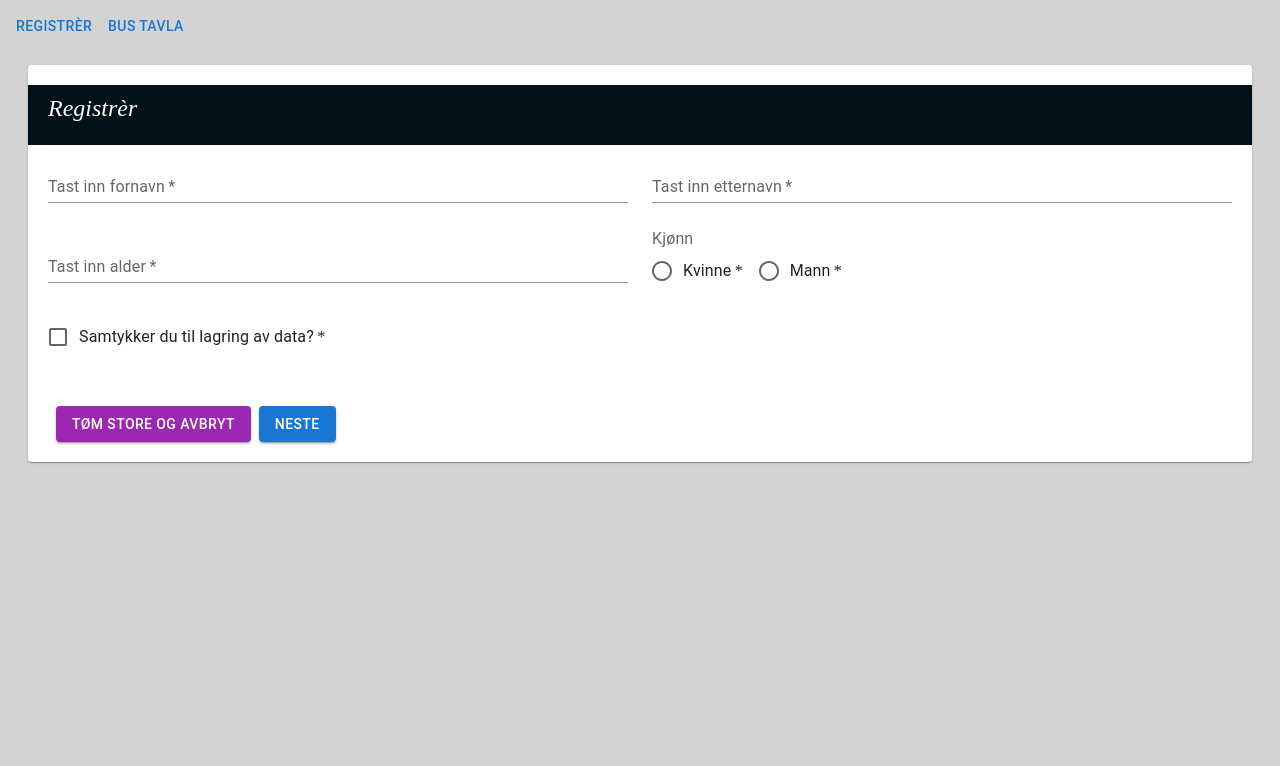
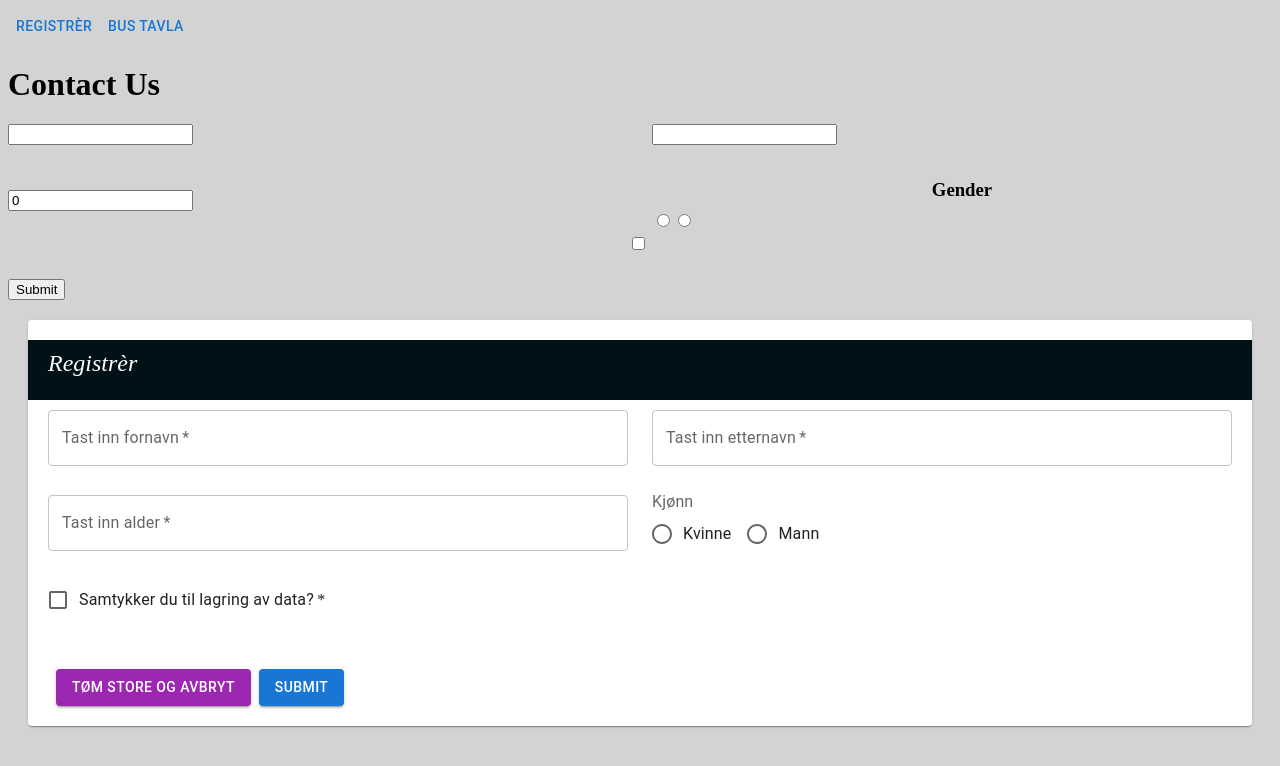
Before and after one commit to Ailol/typescript-react, a React (Create React App) app: page / in a window 1280 px wide. Shown: the top 766 px of the page. Built offline with nearby package versions, Linux system fonts and the light colour scheme.

Commit message:
added formik

```diff
--- a/src/App.tsx
+++ b/src/App.tsx
@@ -2,8 +2,9 @@ import React, { useState } from "react";
 import "./assets/App.css";
 import "./assets/Form.css";
 import { Button } from "@mui/material";
-import BusTable from "./components/BusTable";
-import RegisterForm from "./components/RegisterForm";
+import BusTable from "./components/Bus/BusTable";
+import RegisterForm from "./components/Form/RegisterForm";
+import Register from "./components/Form/Register";
 
 const App: React.FC = () => {
     const [tabBus, setBusTab] = useState<boolean>(false);
@@ -12,7 +13,7 @@ const App: React.FC = () => {
         <div className="container">
             <Button onClick={() => setBusTab(false)}> Registrèr</Button>
             <Button onClick={() => setBusTab(true)}> Bus tavla</Button>
-
+            <Register />
             {!tabBus ? <RegisterForm /> : <BusTable />}
         </div>
     );
--- a/src/assets/Form.css
+++ b/src/assets/Form.css
@@ -1,5 +1,4 @@
 .form__style {
-    /* width: 350px; */
     width: 100%;
     display: flex;
     align-items: center;
--- a/src/components/FormGrid.tsx
+++ b/src/components/Form/FormGrid.tsx
@@ -3,21 +3,17 @@ import Grid from "@mui/material/Grid";
 import TextField from "@mui/material/TextField";
 import FormControlLabel from "@mui/material/FormControlLabel";
 import Checkbox from "@mui/material/Checkbox";
-import {
-    Button,
-    FormControl,
-    FormLabel,
-    Radio,
-    RadioGroup,
-} from "@mui/material";
+import { Button, FormLabel, Radio, RadioGroup } from "@mui/material";
 
-import "../assets/Form.css";
+import "../../assets/Form.css";
 
-import { addUser, User, resetStore } from "../reducers/userReducer";
-import { buttonLabels, formLabels, inputType } from "../types/types";
-import { isValidForm } from "../utils/utils";
+import { buttonLabels, formLabels } from "../../types/types";
 import { useDispatch } from "react-redux";
-import Header from "./Header";
+import Header from "../Header";
+import { addUser, User, resetStore } from "../../reducers/userReducer";
+
+import { useFormik } from "formik";
+import * as yup from "yup";
 
 const styles = {
     grid: {
@@ -28,68 +24,45 @@ const styles = {
     button: { mt: 3, ml: 1 },
 };
 
+const validationSchema = yup.object({
+    firstName: yup.string().required("Tast inn fornavn "),
+    lastName: yup.string().required("Tast inn etternavn "),
+    age: yup.string().required("Sett in alder "),
+    gender: yup.string().required("velg kjønn"),
+    termsOfService: yup.string().required("Huk av "),
+});
+
 const FormGrid: React.FC = (props) => {
     const dispatch = useDispatch();
     const [formValues, setFormValues] = useState<User>({});
     const [missingValues, setMissingValues] = useState(false);
 
-    const handleInput = (e: any, type: string) => {
-        switch (type) {
-            case inputType.FIRST_NAME:
-                setFormValues({
-                    ...formValues,
-                    firstName: e.target.value,
-                });
-                return;
-            case inputType.LAST_NAME:
-                setFormValues({
-                    ...formValues,
-                    lastName: e.target.value,
-                });
-                return;
-            case inputType.AGE:
-                setFormValues({
-                    ...formValues,
-                    age: e.target.value,
-                });
-                return;
-            case inputType.TERMS_OF_SERVICE:
-                setFormValues({
-                    ...formValues,
-                    termsOfService: e.target.value,
-                });
-                return;
-
-            case inputType.GENDER:
-                setFormValues({
-                    ...formValues,
-                    gender: e.target.value,
-                });
-                return;
-            default:
-                return;
-        }
-    };
-    const onSubmit = (e: any) => {
-        if (isValidForm(formValues)) {
-            setMissingValues(false);
-            dispatch(addUser(formValues));
-        } else {
-            setMissingValues(true);
-        }
-    };
-
     const onReset = () => {
         setFormValues({});
         dispatch(resetStore());
     };
+    // const WithMaterialUI = () => {
+    const formik = useFormik<User>({
+        initialValues: {
+            firstName: "",
+            lastName: "",
+            age: 0,
+            gender: "",
+            termsOfService: false,
+        },
+
+        validationSchema: validationSchema,
+        onSubmit: (values) => {
+            dispatch(addUser(values));
+        },
+    });
 
     return (
         <>
             <Header title="Registrèr" />
 
             <div className="form__style">
-                <FormControl>
+                <form onSubmit={formik.handleSubmit}>
                     <Grid container spacing={3} sx={styles.grid}>
                         <Grid item xs={12} sm={6}>
                             <TextField
@@ -98,9 +71,14 @@ const FormGrid: React.FC = (props) => {
                                 name="firstName"
                                 label={formLabels.firstName}
                                 fullWidth
-                                variant="standard"
-                                onChange={(e) =>
-                                    handleInput(e, inputType.FIRST_NAME)
+                                onChange={formik.handleChange}
+                                error={
+                                    formik.touched.firstName &&
+                                    Boolean(formik.errors.firstName)
+                                }
+                                helperText={
+                                    formik.touched.firstName &&
+                                    formik.errors.firstName
                                 }
                             />
                         </Grid>
@@ -111,10 +89,15 @@ const FormGrid: React.FC = (props) => {
                                 name="lastName"
                                 label={formLabels.lastName}
                                 fullWidth
-                                onChange={(e) =>
-                                    handleInput(e, inputType.LAST_NAME)
+                                onChange={formik.handleChange}
+                                error={
+                                    formik.touched.lastName &&
+                                    Boolean(formik.errors.lastName)
                                 }
-                                variant="standard"
+                                helperText={
+                                    formik.touched.lastName &&
+                                    formik.errors.lastName
+                                }
                             />
                         </Grid>
                         <Grid item xs={12} sm={6}>
@@ -124,44 +107,43 @@ const FormGrid: React.FC = (props) => {
                                 name="age"
                                 label={formLabels.age}
                                 fullWidth
-                                onChange={(e) => handleInput(e, inputType.AGE)}
-                                variant="standard"
-                                type="number"
+                                onChange={formik.handleChange}
+                                error={
+                                    formik.touched.age &&
+                                    Boolean(formik.errors.age)
+                                }
+                                helperText={
+                                    formik.touched.age && formik.errors.age
+                                }
                             />
                         </Grid>
                         <Grid item xs={6}>
-                            <FormLabel>{formLabels.gender}</FormLabel>
-                            <RadioGroup row defaultValue="Initial">
+                            <FormLabel component="legend">
+                                {formLabels.gender}
+                            </FormLabel>
+                            <RadioGroup
+                                row
+                                defaultValue="Initial"
+                                id="gender"
+                                {...formik.getFieldProps("gender")}
+                            >
                                 <FormControlLabel
-                                    control={
-                                        <Radio
-                                            required
-                                            value="Female"
-                                            title="Female"
-                                            onClick={(e) =>
-                                                handleInput(e, inputType.GENDER)
-                                            }
-                                        />
-                                    }
+                                    value="Female"
+                                    control={<Radio />}
                                     label={formLabels.female}
+                                    title="Female"
                                 />
                                 <FormControlLabel
-                                    control={
-                                        <Radio
-                                            required
-                                            value="Male"
-                                            title="Male"
-                                            onClick={(e) =>
-                                                handleInput(e, inputType.GENDER)
-                                            }
-                                        />
-                                    }
+                                    value="Male"
+                                    control={<Radio />}
                                     label={formLabels.male}
+                                    title="Male"
                                 />
                             </RadioGroup>
                         </Grid>
+                        {formik.touched.gender && Boolean(formik.errors.gender)}
+                        {formik.touched.gender && formik.errors.gender}
                         <Grid item xs={6}>
-                            {" "}
                             <FormControlLabel
                                 control={
                                     <Checkbox
@@ -169,12 +151,7 @@ const FormGrid: React.FC = (props) => {
                                         color="secondary"
                                         name="saveAddress"
                                         value={true}
-                                        onClick={(e) =>
-                                            handleInput(
-                                                e,
-                                                inputType.TERMS_OF_SERVICE
-                                            )
-                                        }
+                                        onChange={formik.handleChange}
                                     />
                                 }
                                 label={formLabels.termsOfService}
@@ -196,17 +173,16 @@ const FormGrid: React.FC = (props) => {
                                 {buttonLabels.reset}
                             </Button>
                             <Button
-                                type="submit"
                                 color="primary"
                                 variant="contained"
+                                type="submit"
                                 sx={styles.button}
-                                onClick={(e) => onSubmit(e)}
                             >
-                                {buttonLabels.next}
+                                Submit
                             </Button>
                         </Grid>
                     </Grid>
-                </FormControl>
+                </form>
             </div>
         </>
     );
--- /dev/null
+++ b/src/components/Form/Register.tsx
@@ -0,0 +1,126 @@
+import React from "react";
+import { Formik, Field, Form } from "formik";
+import { addUser, User, resetStore } from "../../reducers/userReducer";
+import * as Yup from "yup";
+import { Grid } from "@mui/material";
+import "../../assets/Form.css";
+const validationSchema = Yup.object().shape({
+    firstName: Yup.string().required("First name is required"),
+    lastName: Yup.string().required("Last name is required"),
+    age: Yup.number()
+        .required("Age is required")
+        .positive("Age must be a positive number"),
+    gender: Yup.string().required("Gender is required"),
+    termsOfService: Yup.boolean()
+        .required("You must accept the terms of service")
+        .oneOf([true], "You must accept the terms of service"),
+});
+
+const styles = {
+    grid: {
+        direction: "column",
+        justify: "space-around",
+        alignItems: "center",
+    },
+    button: { mt: 3, ml: 1 },
+};
+
+const Register: React.FC = () => {
+    const errorMessage = (error: any, touched: any) => {
+        return error && touched ? <div>{error}</div> : null;
+    };
+    return (
+        <div>
+            <h1>Contact Us</h1>
+            <Formik<User>
+                initialValues={{
+                    firstName: "",
+                    lastName: "",
+                    age: 0,
+                    gender: "",
+                    termsOfService: false,
+                }}
+                validationSchema={validationSchema}
+                onSubmit={async (values) => {
+                    await new Promise((resolve) => setTimeout(resolve, 500));
+                    alert(JSON.stringify(values, null, 2));
+                }}
+            >
+                {({ errors, touched }) => (
+                    <Form>
+                        <Grid container spacing={3} sx={styles.grid}>
+                            <Grid item xs={12} sm={6}>
+                                <Field name="firstName" type="text" />
+                                {errorMessage(
+                                    errors.firstName,
+                                    touched.firstName
+                                )}
+                            </Grid>
+                            <Grid item xs={12} sm={6}>
+                                <Field name="lastName" type="text" />
+                                {errorMessage(
+                                    errors.lastName,
+                                    touched.lastName
+                                )}
+                            </Grid>
+                            <Grid item xs={12} sm={6}>
+                                <Field name="age" type="number" />
+                                {errorMessage(errors.age, touched.age)}
+                            </Grid>
+                            <Grid item xs={6}>
+                                <>
+                                    <h3>Gender </h3>
+                                    <Field
+                                        type="radio"
+                                        name="gender"
+                                        value="male"
+                                    />
+                                    <Field
+                                        type="radio"
+                                        name="gender"
+                                        value="female"
+                                    />
+                                    {errorMessage(
+                                        errors.gender,
+                                        touched.gender
+                                    )}
+                                </>
+                            </Grid>
+                            <Grid item xs={6}></Grid>
+                            <Field
+                                type="checkbox"
+                                name="termsOfService"
+                                value="true"
+                            />
+
+                            <Grid item xs={12}>
+                                <button type="submit">Submit</button>
+                            </Grid>
+                        </Grid>
+
+                        {/*
+                    <Form>
+                        <Field name="firstName" type="text" />
+                        {errorMessage(errors.firstName, touched.firstName)}
+                        <Field name="lastName" type="text" />
+                        {errorMessage(errors.lastName, touched.lastName)}
+                        <Field name="age" type="number" />
+                        {errorMessage(errors.age, touched.age)}
+                        <Field type="radio" name="gender" value="male" />
+                        <Field type="radio" name="gender" value="female" />
+                        {errorMessage(errors.gender, touched.gender)}
+                        <h1>Terms of service?</h1>
+                        <Field
+                            type="checkbox"
+                            name="termsOfService"
+                            value="true"
+                        />
+                        <button type="submit">Submit</button> */}
+                    </Form>
+                )}
+            </Formik>
+        </div>
+    );
+};
+
+export default Register;
--- a/src/components/RegisterForm.tsx
+++ b/src/components/Form/RegisterForm.tsx
@@ -1,8 +1,9 @@
 import React from "react";
-import "../assets/Form.css";
+import "../../assets/Form.css";
 import { Card } from "@mui/material";
-import DisplayStore from "./DisplayStore";
+import DisplayStore from "../DisplayStore";
 import FormGrid from "./FormGrid";
+// import FormGrid from "./Formgrid";
 
 const styles = {
     card: {
--- a/src/services/graphql.ts
+++ b/src/services/graphql.ts
@@ -1,5 +1,3 @@
-import { gql } from "apollo-boost";
-
 export const ARRIVAL = `
 {
   stopPlace(id: "NSR:StopPlace:4000") {
```
Also changed, not shown: package.json (+3 -8 lines), src/components/Bus/BusTable.tsx (renamed from src/components/BusTable.tsx, +7 -7 lines), 2 other files (tests, documents, lock files or other folders).
